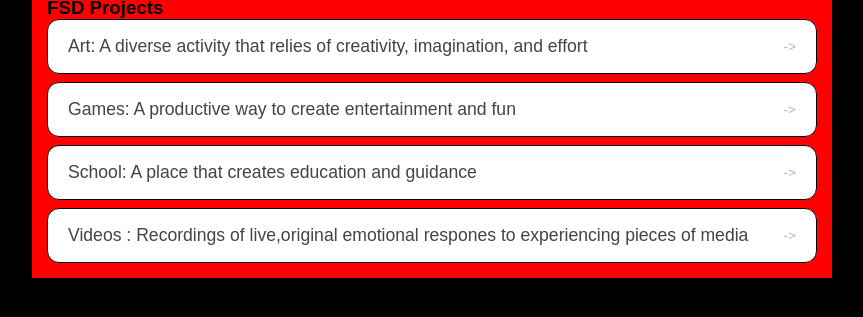
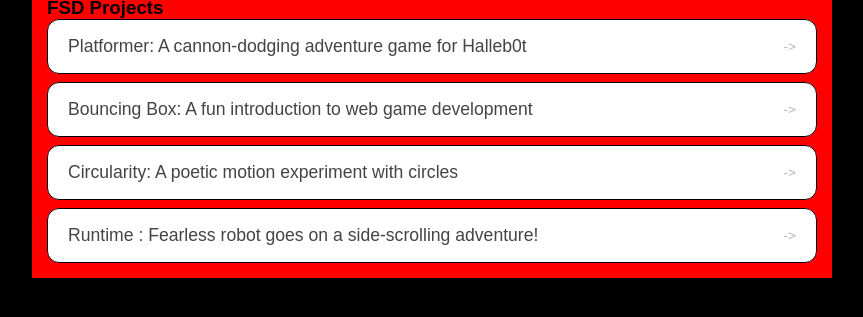
Before and after one commit to AidenRafiel/AidenRafiel.github.io, a plain HTML site: page portfolio.html in a window 1280 px wide. Shown: the part 141-458 px from the top of the page, without its empty margins (208-1071 px from the left). Drawn offline with Linux system fonts and the light colour scheme.

Commit message:
Portfolio redo

```diff
--- a/portfolio.html
+++ b/portfolio.html
@@ -28,17 +28,16 @@
         <h3>FSD Projects</h3>
         <ul id="portfolio">
           <li>
-            <a href="fsd-projects/Art/">Art: A diverse activity that relies of creativity, imagination, and effort</a>
+            <a href="fsd-projects/Platformer/">Platformer: A cannon-dodging adventure game for Halleb0t</a>
           </li>
           <li>
-            <a href="fsd-projects/Games/">Games: A productive way to create entertainment and fun</a>
+            <a href="fsd-projects/bouncing-box/">Bouncing Box: A fun introduction to web game development</a>
           </li>
           <li>
-            <a href="fsd-projects/School/">School: A place that creates education and guidance</a>
+            <a href="fsd-projects/circularity/">Circularity: A poetic motion experiment with circles</a>
           </li>
           <li>
-            <a href="fsd-projects/Videos/">Videos : Recordings of live,original emotional respones to experiencing
-              pieces of media</a>
+            <a href="fsd-projects/runtime/">Runtime : Fearless robot goes on a side-scrolling adventure!</a>
           </li>
         </ul>
 
```
